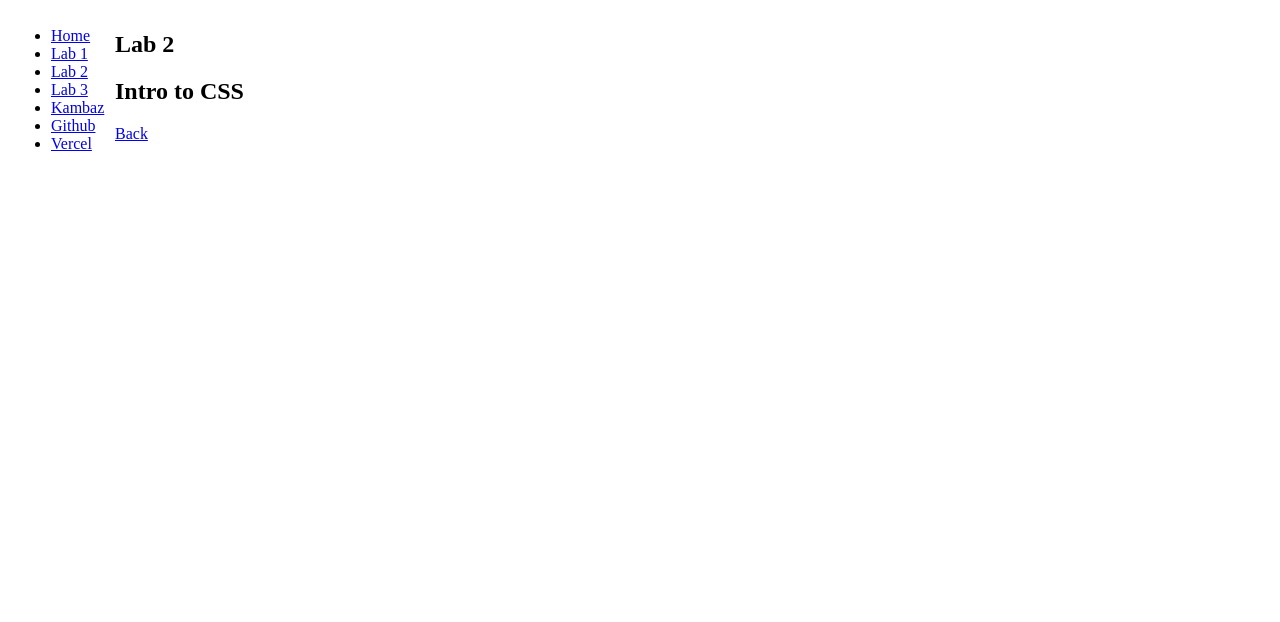
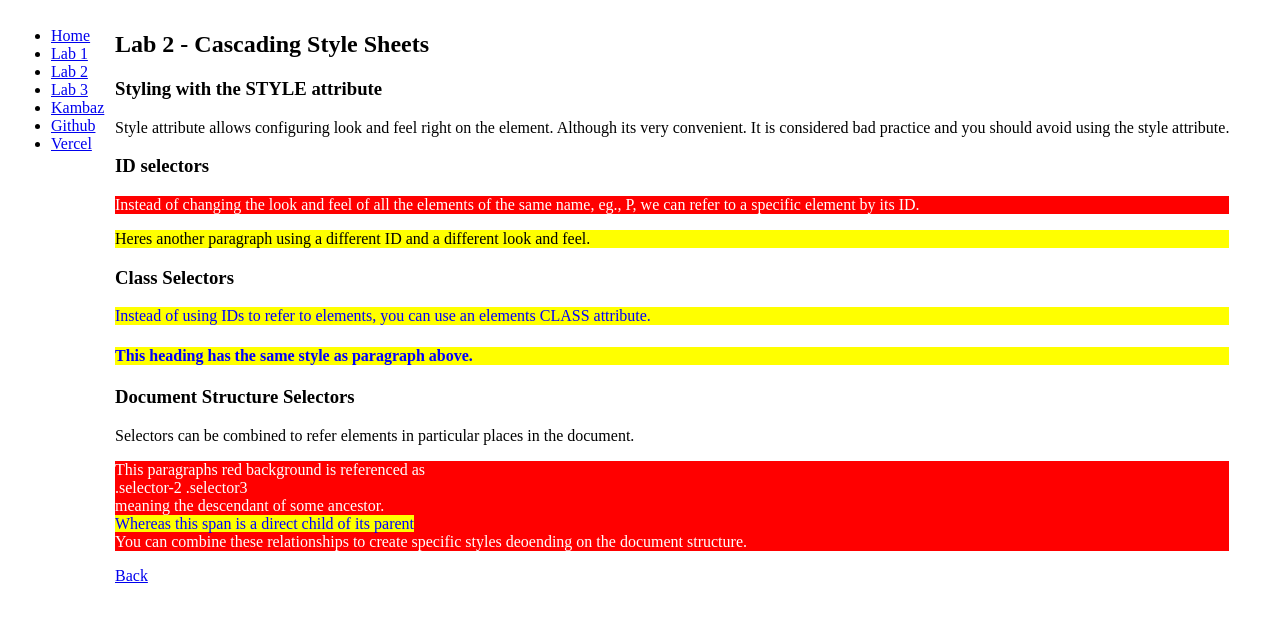
Before and after one commit to mirzaworld/kambaz-next-js, a Next.js app: page /labs/lab2 in a window 1280 px wide. Shown: the top 622 px of the page. Built offline with nearby package versions, Linux system fonts and the light colour scheme.

Commit message:
Add Lab 2 CSS examples and update page content
Introduced a new CSS file with various selector examples for Lab 2 and updated the lab2 page to demonstrate ID, class, and document structure selectors. The page now includes explanations and styled elements to illustrate CSS concepts.

```diff
--- /dev/null
+++ b/app/labs/lab2/index.css
@@ -0,0 +1,27 @@
+p#wd-id-selector-1 {
+    background-color: red;
+    color: white;
+}
+p#wd-id-selector-2 {
+    background-color: yellow;
+    color: black;
+}
+
+.wd-class-selector {
+    background-color: yellow;
+    color: blue;
+}
+
+.wd-selector-1 .wd-selector-3 {
+    background-color: red;
+    color: white;
+}
+
+.wd-selector-2 > .wd-selector-3 > .wd-selector-4{
+    background-color: yellow;
+    color: blue;
+}
+
+.some-css-{
+    background-color: red;
+}
--- a/app/labs/lab2/page.tsx
+++ b/app/labs/lab2/page.tsx
@@ -1,12 +1,66 @@
+import "./index.css";
 import Link from "next/link";
 
 export default function lab2() {
     return (
-        <div>
-            <h2> Lab 2 </h2>
-            <h2> Intro to CSS </h2>
+        <div id = "wd-lab2">
+            <h2> Lab 2 - Cascading Style Sheets </h2>
+            <h3> Styling with the STYLE attribute </h3>
+            <p>
+                Style attribute allows configuring look and feel
+                right on the element. Although its very convenient.
+                It is considered bad practice and you should avoid
+                using the style attribute.
+            </p>
+            <div id="wd-css-id-selectors">
+                <h3> ID selectors </h3>
 
+                <p id="wd-id-selector-1">
+                    Instead of changing the look and feel of all the
+                    elements of the same name, eg., P, we can refer to a specific element by its ID.
+                </p>
+
+                <p id="wd-id-selector-2">
+                    Heres another paragraph using a different ID and a different look and feel.
+                </p>
+            </div>
+
+            <div id = "wd-css-class-selectors">
+                <h3> Class Selectors </h3>
+
+                <p className = "wd-class-selector">
+                    Instead of using IDs to refer to elements, you can use an elements CLASS attribute.
+                </p>
+
+                <h4 className="wd-class-selector">
+                    This heading has the same style as paragraph above.
+                </h4>
+            </div>
+
+            <div id = "wd-css-document-structure">
+                <div className = "wd-selector-1">
+                    <h3> Document Structure Selectors </h3>
+                    <div className = "wd-selector-2">
+                        Selectors can be combined to refer elements in particular
+                        places in the document.
+                        <p className = "wd-selector-3">
+                            This paragraphs red background is referenced as
+                            <br />
+                            .selector-2 .selector3 <br />
+                            meaning the descendant of some ancestor.
+                            <br />
+                            <span className = "wd-selector-4">
+                                Whereas this span is a direct child of its parent
+                            </span>
+                            <br />
+                            You can combine these relationships to create specific
+                            styles deoending on the document structure.
+                        </p>
+                    </div>
+                </div>
+            </div>
             <Link href="/labs"> Back </Link>
         </div>
     );
+
 }
```
Also changed, not shown: app/(kambaz)/index.tsx (added).
